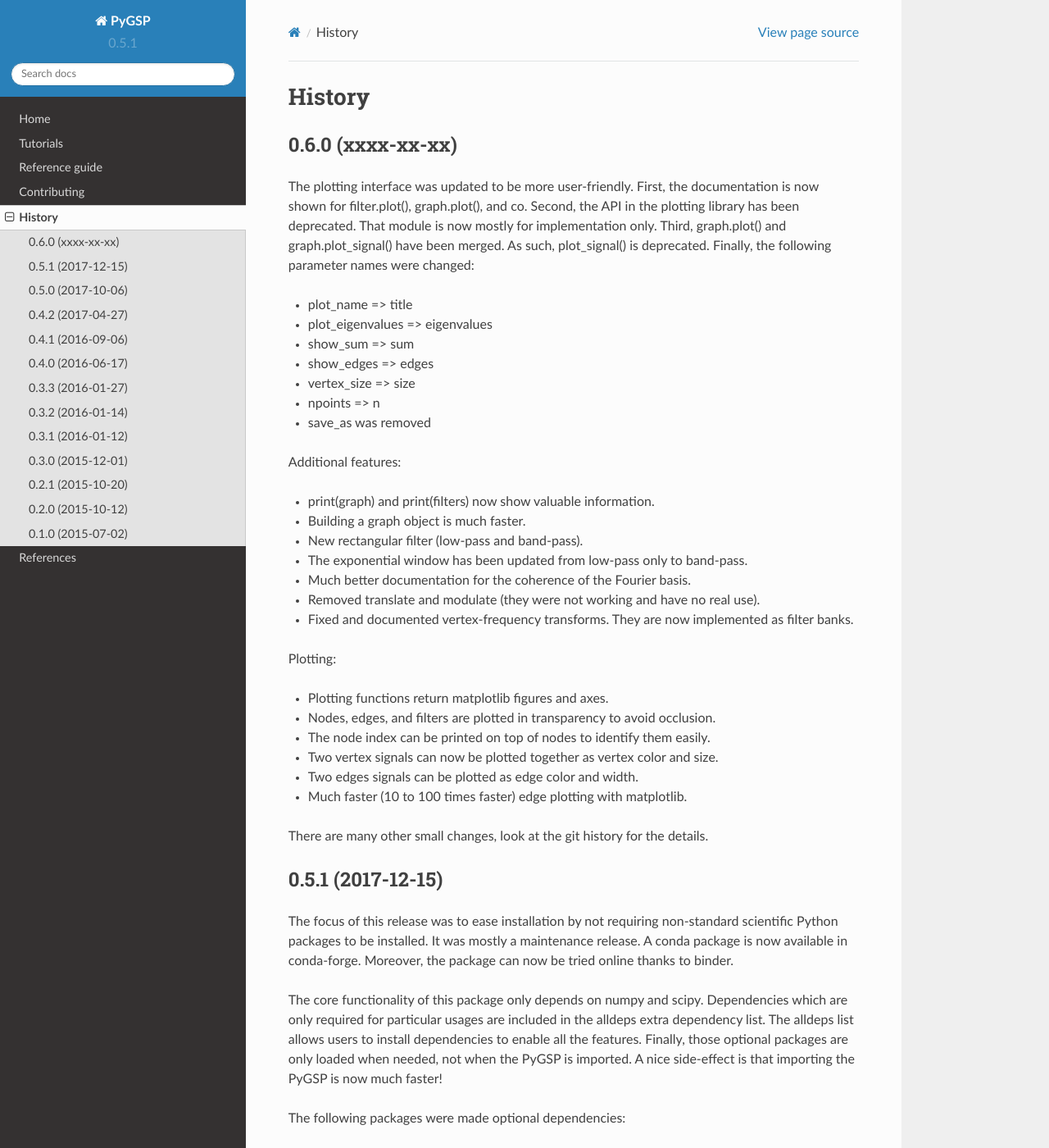
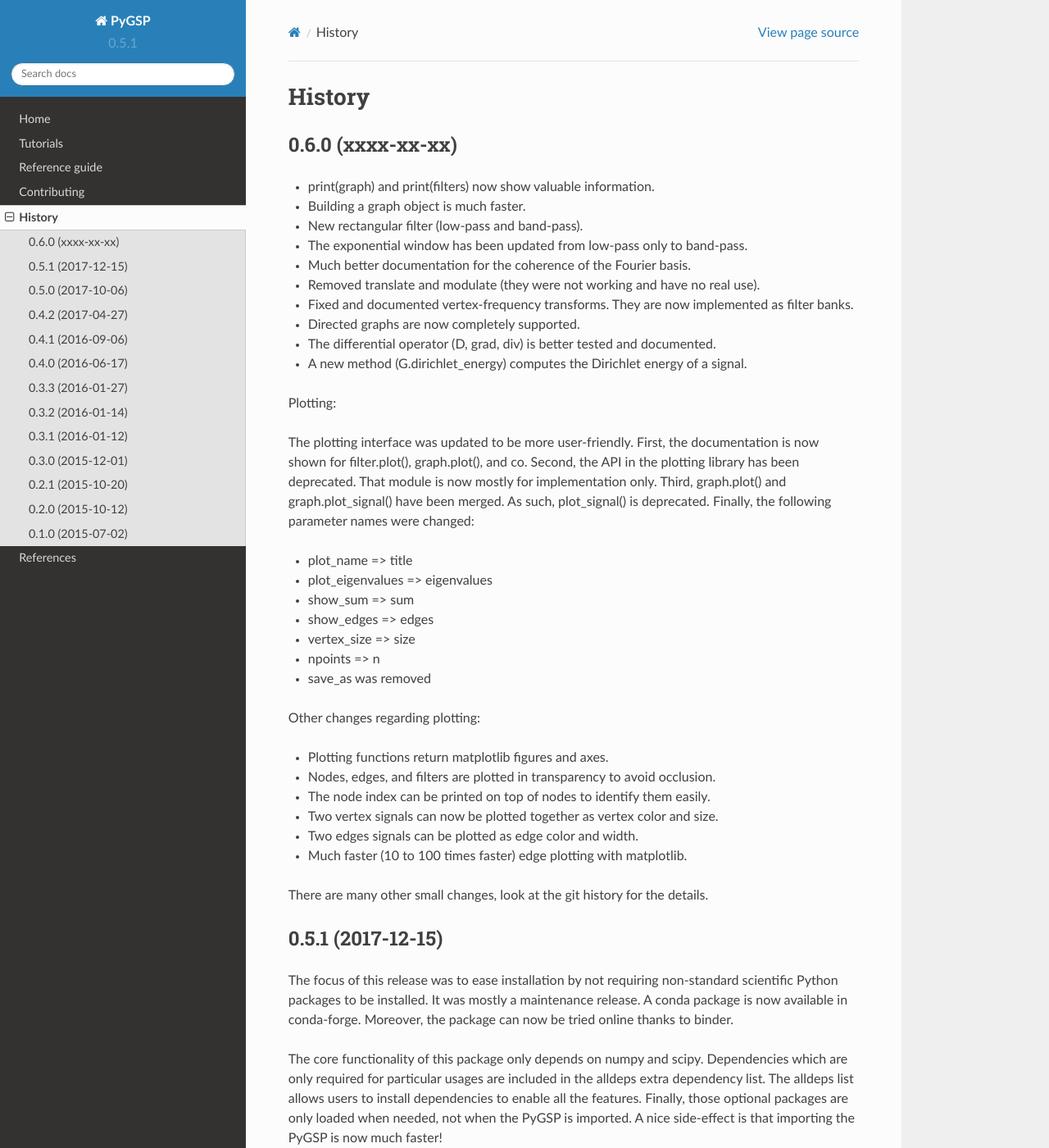
Before and after one commit to epfl-lts2/pygsp, a Sphinx documentation site: the page built from doc/history.rst, in a window 1280 px wide and 1400 px high. Shown: the whole window at 82% size. Built offline with Sphinx 7.4.7 and the Read the Docs theme 2.0.0, drawn with Linux system fonts in a browser that asks for light colours; the version number is read from the project's files by our own code; some of the changed lines change nothing that is shown.

Commit message:
history: update

```diff
--- a/doc/history.rst
+++ b/doc/history.rst
@@ -4,6 +4,20 @@ History
 
 0.6.0 (xxxx-xx-xx)
 ------------------
+
+* print(graph) and print(filters) now show valuable information.
+* Building a graph object is much faster.
+* New rectangular filter (low-pass and band-pass).
+* The exponential window has been updated from low-pass only to band-pass.
+* Much better documentation for the coherence of the Fourier basis.
+* Removed translate and modulate (they were not working and have no real use).
+* Fixed and documented vertex-frequency transforms.
+  They are now implemented as filter banks.
+* Directed graphs are now completely supported.
+* The differential operator (D, grad, div) is better tested and documented.
+* A new method (G.dirichlet_energy) computes the Dirichlet energy of a signal.
+
+Plotting:
 
 The plotting interface was updated to be more user-friendly. First, the
 documentation is now shown for filter.plot(), graph.plot(), and co. Second, the
@@ -20,18 +34,7 @@ names were changed:
 * npoints => n
 * save_as was removed
 
-Additional features:
-
-* print(graph) and print(filters) now show valuable information.
-* Building a graph object is much faster.
-* New rectangular filter (low-pass and band-pass).
-* The exponential window has been updated from low-pass only to band-pass.
-* Much better documentation for the coherence of the Fourier basis.
-* Removed translate and modulate (they were not working and have no real use).
-* Fixed and documented vertex-frequency transforms.
-  They are now implemented as filter banks.
-
-Plotting:
+Other changes regarding plotting:
 
 * Plotting functions return matplotlib figures and axes.
 * Nodes, edges, and filters are plotted in transparency to avoid occlusion.
```
